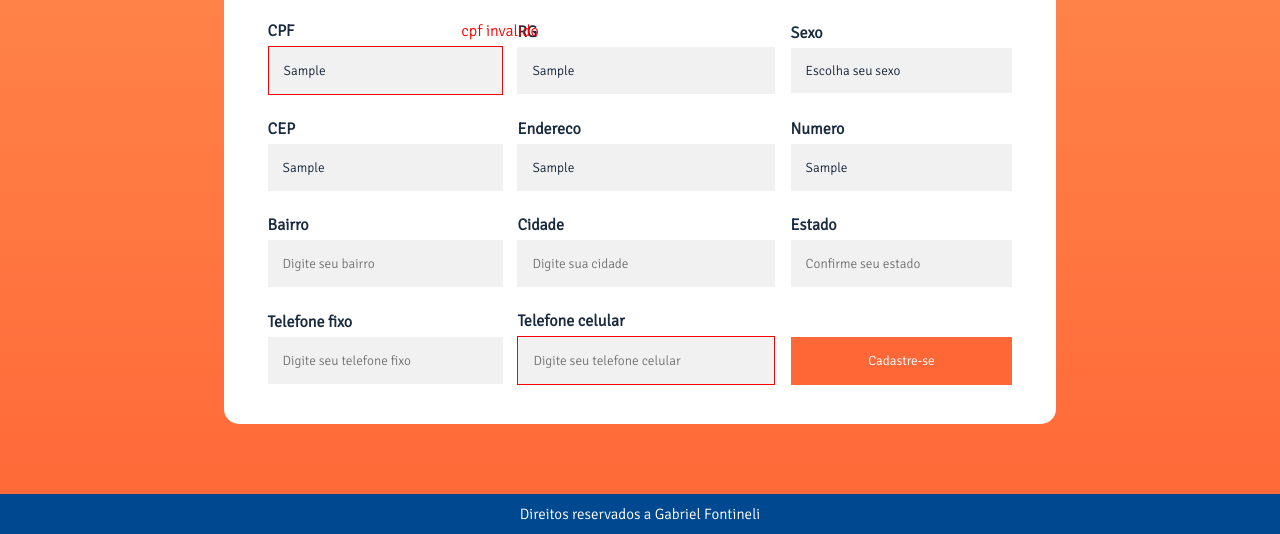
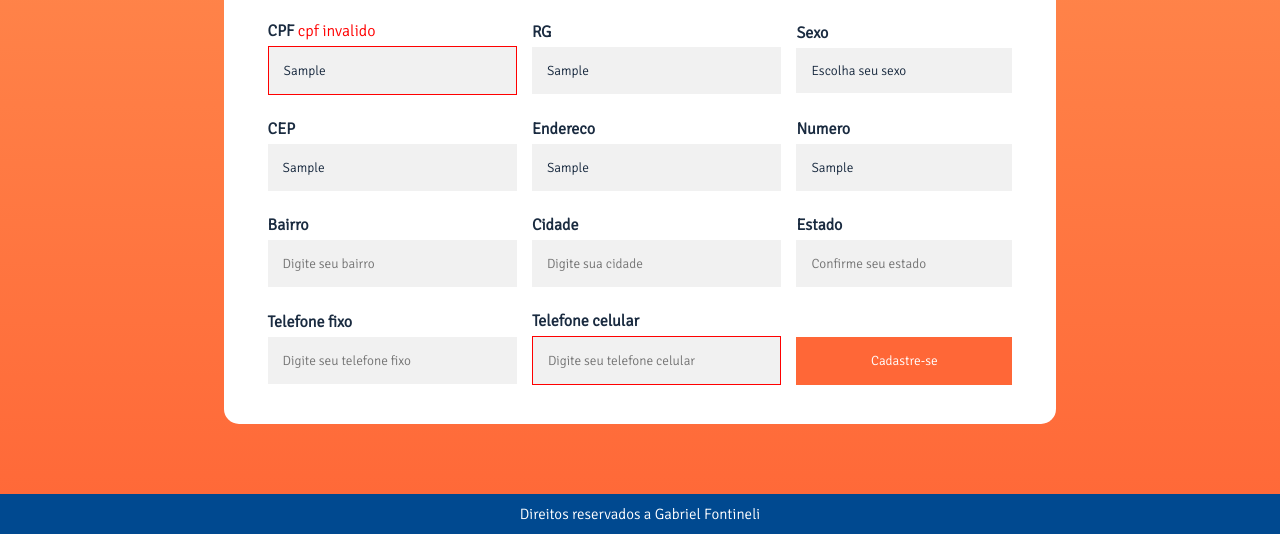
Before and after one commit to gabrielfontineli/bankline, a plain HTML site: page index.html in a window 1280 px wide. Both pictures are taken after typing "Sample", "Sample", "Sample", "Sample", "Sample", "Sample" into the empty fields and a click on the button "Cadastre-se". Shown: the part 266-800 px from the top of the page. Drawn offline with Linux system fonts and the light colour scheme.

Commit message:
fixing cpf invalido style

```diff
--- a/style.css
+++ b/style.css
@@ -83,8 +83,8 @@ button {
 
 span {
     display: none;
-    position: absolute;
-    margin-left: 167px;
+    position: relative;
+
     color: red;
 }
 
@@ -109,3 +109,4 @@ select:focus{
     border: 0;
     overflow:hidden;
 }
+[data-slots] { font-family: 'signika', sans-serif }
```
